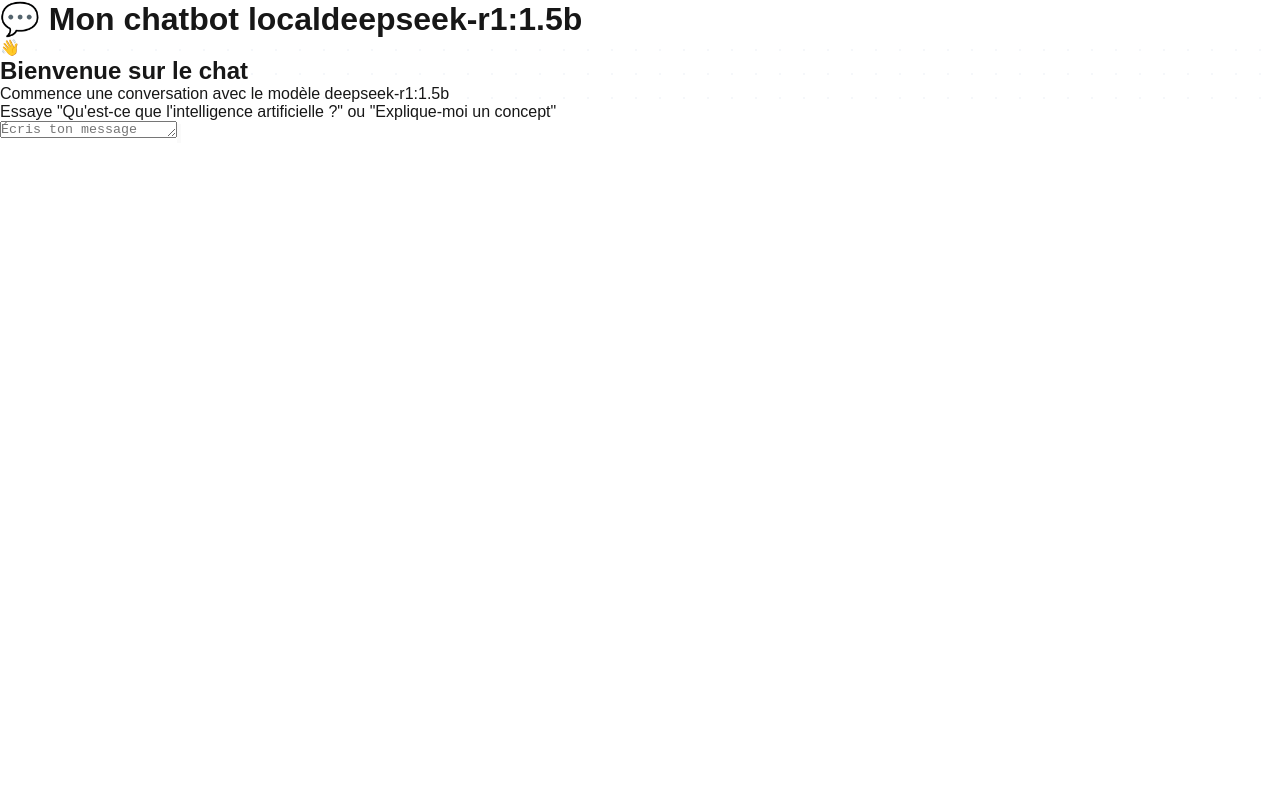
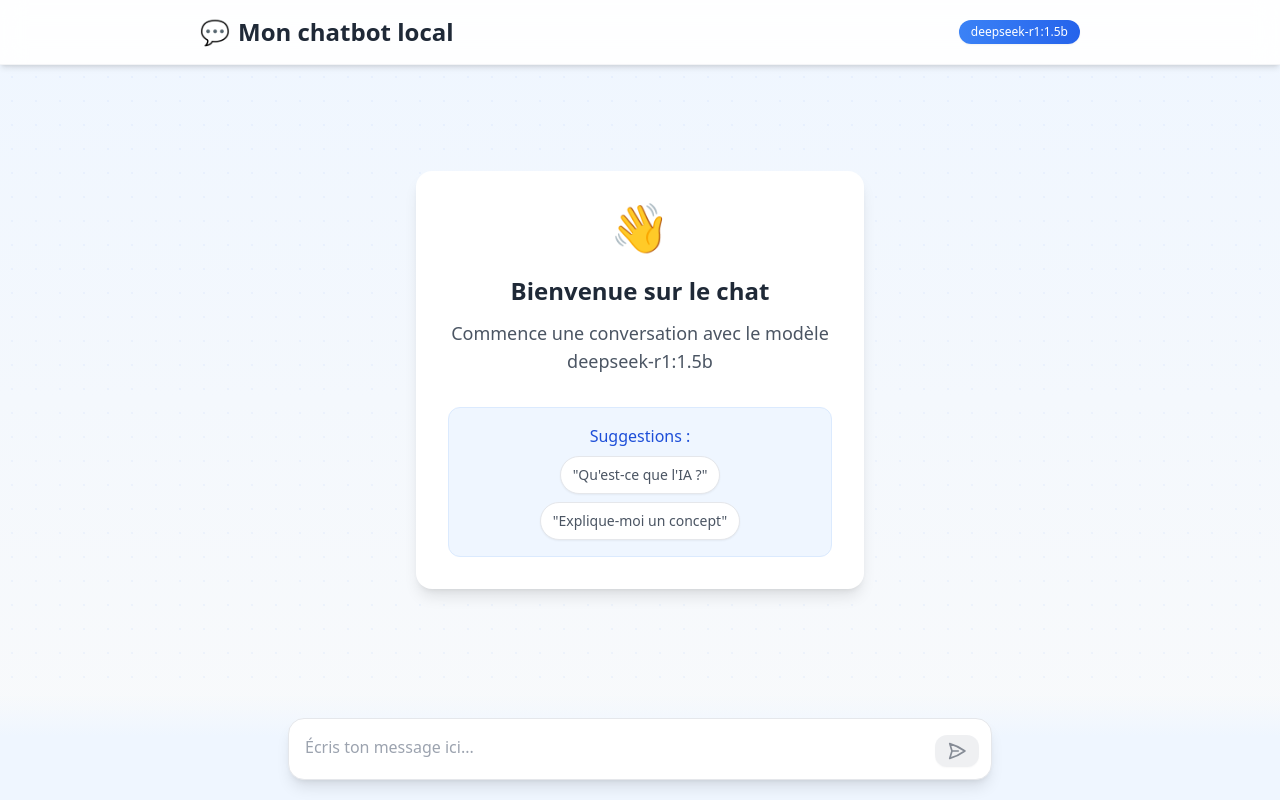
Before and after one commit to ilan-servais/deepseek-ia-local, a Next.js app: page / in a window 1280 px wide. Built offline with nearby package versions, Linux system fonts and the light colour scheme.

Commit message:
feat: enhance chat client UI with improved animations and styling for better user experience

```diff
--- a/app/globals.css
+++ b/app/globals.css
@@ -1,42 +1,37 @@
-:root {
-  --background: #ffffff;
-  --foreground: #171717;
+@tailwind base;
+@tailwind components;
+@tailwind utilities;
+
+/* Styles spécifiques pour l'animation des messages */
+.message-bubble {
+  animation: fadeIn 0.3s ease-out forwards;
 }
 
-@media (prefers-color-scheme: dark) {
-  :root {
-    --background: #0a0a0a;
-    --foreground: #ededed;
-  }
+.typing-dot {
+  animation: blink 1.4s infinite;
 }
 
-html,
-body {
-  max-width: 100vw;
-  overflow-x: hidden;
+.typing-dot:nth-child(2) {
+  animation-delay: 0.2s;
+}
+
+.typing-dot:nth-child(3) {
+  animation-delay: 0.4s;
+}
+
+/* Styles globaux pour améliorer l'apparence */
+:root {
+  --foreground-rgb: 0, 0, 0;
+  --background-start-rgb: 240, 249, 255;
+  --background-end-rgb: 249, 250, 251;
 }
 
 body {
-  color: var(--foreground);
-  background: var(--background);
-  font-family: Arial, Helvetica, sans-serif;
-  -webkit-font-smoothing: antialiased;
-  -moz-osx-font-smoothing: grayscale;
+  color: rgb(var(--foreground-rgb));
+  background: linear-gradient(
+      to bottom,
+      rgb(var(--background-start-rgb)),
+      rgb(var(--background-end-rgb))
+    );
+  min-height: 100vh;
 }
-
-* {
-  box-sizing: border-box;
-  padding: 0;
-  margin: 0;
-}
-
-a {
-  color: inherit;
-  text-decoration: none;
-}
-
-@media (prefers-color-scheme: dark) {
-  html {
-    color-scheme: dark;
-  }
-}
--- a/app/page.tsx
+++ b/app/page.tsx
@@ -2,13 +2,15 @@ import ChatClient from '@/components/chat/Client'
 
 export default function Home() {
   return (
-    <main className="flex flex-col h-screen bg-gray-50">
-      <header className="sticky top-0 z-10 p-4 bg-white shadow-sm border-b border-gray-100">
-        <div className="max-w-2xl mx-auto flex items-center justify-center">
-          <h1 className="text-xl font-semibold flex items-center gap-2">
-            <span>💬 Mon chatbot local</span>
-            <span className="ml-1 text-xs py-0.5 px-1.5 bg-blue-100 text-blue-800 rounded-md">deepseek-r1:1.5b</span>
+    <main className="flex flex-col h-screen bg-gradient-to-b from-blue-50 to-gray-50">
+      <header className="sticky top-0 z-10 p-4 bg-white/90 backdrop-blur-md shadow-md border-b border-gray-100">
+        <div className="max-w-4xl mx-auto flex items-center justify-between px-2">
+          <h1 className="text-2xl font-bold flex items-center gap-2 text-gray-800">
+            <span className="text-blue-500">💬</span> Mon chatbot local
           </h1>
+          <div className="px-3 py-1 bg-gradient-to-r from-blue-500 to-blue-600 text-white rounded-full text-xs font-medium shadow-sm">
+            deepseek-r1:1.5b
+          </div>
         </div>
       </header>
       <div className="flex-1 overflow-hidden">
--- a/components/base/Button.tsx
+++ b/components/base/Button.tsx
@@ -19,20 +19,20 @@ const BaseButton: React.FC<BaseButtonProps> = (props) => {
   } = props
 
   const variantClasses = {
-    primary: 'bg-blue-600 hover:bg-blue-700 text-white',
-    secondary: 'bg-gray-200 hover:bg-gray-300 text-gray-800',
-    outline: 'bg-transparent border border-gray-300 hover:bg-gray-100 text-gray-800',
-    ghost: 'bg-transparent hover:bg-gray-100 text-gray-800'
+    primary: 'bg-gradient-to-r from-blue-500 to-blue-600 hover:from-blue-600 hover:to-blue-700 text-white shadow-md hover:shadow-lg',
+    secondary: 'bg-gray-200 hover:bg-gray-300 text-gray-700 shadow-sm',
+    outline: 'bg-transparent border-2 border-gray-300 hover:bg-gray-50 text-gray-700',
+    ghost: 'bg-transparent hover:bg-gray-100 text-gray-700'
   }
 
   const sizeClasses = {
-    sm: 'text-sm py-1 px-3',
-    md: 'text-base py-2 px-4',
-    lg: 'text-lg py-3 px-6'
+    sm: 'text-sm py-1.5 px-3',
+    md: 'text-base py-2.5 px-5',
+    lg: 'text-lg py-3.5 px-7'
   }
 
-  const baseClasses = 'font-medium rounded transition-colors focus:outline-none focus:ring-2 focus:ring-offset-1 focus:ring-blue-500'
-  const disabledClasses = disabled ? 'opacity-60 cursor-not-allowed' : 'cursor-pointer'
+  const baseClasses = 'font-medium rounded-xl transition-all duration-200 focus:outline-none focus:ring-2 focus:ring-blue-300 focus:ring-offset-1'
+  const disabledClasses = disabled ? 'opacity-60 cursor-not-allowed shadow-none' : 'cursor-pointer'
 
   return (
     <button
--- a/components/base/Input.tsx
+++ b/components/base/Input.tsx
@@ -4,7 +4,7 @@ export type BaseInputProps = InputHTMLAttributes<HTMLInputElement>
 
 const BaseInput: React.FC<BaseInputProps> = (props) => {
   const { className = '', ...rest } = props
-  return <input className={`px-4 py-2 rounded-lg border border-gray-200 focus:outline-none focus:ring-2 focus:ring-blue-500 focus:border-transparent ${className}`} {...rest} />
+  return <input className={`px-4 py-3 rounded-xl border border-gray-200 focus:outline-none focus:ring-2 focus:ring-blue-400 focus:border-transparent transition-all ${className}`} {...rest} />
 }
 
 export default BaseInput
--- a/components/chat/Client.tsx
+++ b/components/chat/Client.tsx
@@ -3,7 +3,6 @@
 import { useChat } from 'ai/react'
 import { useEffect, useRef } from 'react'
 import Form from '@/components/base/Form'
-import Input from '@/components/base/Input'
 import Button from '@/components/base/Button'
 
 const ChatClient: React.FC = () => {
@@ -33,6 +32,7 @@ const ChatClient: React.FC = () => {
     }
   }, [isLoading])
 
+  // Handle keydown events for the textarea
   const handleKeyDown = (e: React.KeyboardEvent<HTMLTextAreaElement>) => {
     if (e.key === 'Enter' && !e.shiftKey) {
       e.preventDefault()
@@ -46,119 +46,131 @@ const ChatClient: React.FC = () => {
     <div className="flex flex-col h-full">
       <div
         ref={chatContainerRef}
-        className="flex-1 overflow-y-auto px-4 py-6 md:px-8 space-y-4"
+        className="flex-1 overflow-y-auto p-4 md:p-8 space-y-6"
         style={{
-          backgroundImage: 'radial-gradient(circle at center, #f5f7fa 1px, transparent 1px)',
+          backgroundImage: 'radial-gradient(circle at center, rgba(59, 130, 246, 0.05) 1px, transparent 1px)',
           backgroundSize: '24px 24px'
         }}
       >
         {messages.length === 0 ? (
           <div className="flex h-full items-center justify-center">
-            <div className="max-w-md w-full p-8 bg-white rounded-2xl shadow-sm text-center">
-              <div className="text-4xl mb-4">👋</div>
-              <h2 className="text-xl font-semibold text-gray-800 mb-2">Bienvenue sur le chat</h2>
-              <p className="text-gray-500 mb-6">
+            <div className="max-w-md w-full p-8 bg-white rounded-2xl shadow-lg text-center transform transition-all hover:scale-105 duration-300">
+              <div className="text-5xl mb-6">👋</div>
+              <h2 className="text-2xl font-bold text-gray-800 mb-3">Bienvenue sur le chat</h2>
+              <p className="text-gray-600 mb-8 text-lg">
                 Commence une conversation avec le modèle deepseek-r1:1.5b
               </p>
-              <div className="text-sm text-gray-400">
-                Essaye "Qu'est-ce que l'intelligence artificielle ?" ou "Explique-moi un concept"
+              <div className="bg-blue-50 p-4 rounded-xl border border-blue-100">
+                <p className="font-medium text-blue-700 mb-2">Suggestions :</p>
+                <div className="flex flex-wrap gap-2 justify-center">
+                  <span className="px-3 py-2 bg-white rounded-full text-sm text-gray-600 shadow-sm hover:shadow-md transition-all cursor-pointer border border-gray-200">
+                    "Qu'est-ce que l'IA ?"
+                  </span>
+                  <span className="px-3 py-2 bg-white rounded-full text-sm text-gray-600 shadow-sm hover:shadow-md transition-all cursor-pointer border border-gray-200">
+                    "Explique-moi un concept"
+                  </span>
+                </div>
               </div>
             </div>
           </div>
         ) : (
-          <div className="max-w-2xl w-full mx-auto space-y-4">
-            {messages.map((message) => (
+          <div className="max-w-3xl w-full mx-auto space-y-6">
+            {messages.map((message, index) => (
               <div
                 key={message.id}
-                className={`flex w-full mb-4 ${message.role === 'user' ? 'justify-start' : 'justify-end'}`}
+                className={`flex w-full mb-6 ${message.role === 'user' ? 'justify-end' : 'justify-start'} message-bubble animate-fadeIn`}
+                style={{ animationDelay: `${index * 0.1}s` }}
               >
-                <div className={`flex items-start gap-2.5 max-w-[85%] ${message.role === 'user' ? 'flex-row' : 'flex-row-reverse'}`}>
-                  <div className={`flex-shrink-0 h-8 w-8 rounded-full flex items-center justify-center text-sm
-                    ${message.role === 'user' ? 'bg-blue-100 text-blue-600' : 'bg-gray-100 text-gray-600'}`}>
+                <div className={`flex items-start gap-3 max-w-[85%] ${message.role === 'user' ? 'flex-row-reverse' : 'flex-row'}`}>
+                  <div className={`flex-shrink-0 h-10 w-10 rounded-full flex items-center justify-center text-sm shadow-md
+                    ${message.role === 'user'
+                      ? 'bg-gradient-to-br from-blue-500 to-blue-600 text-white'
+                      : 'bg-gradient-to-br from-gray-100 to-gray-200 text-gray-700'}`}
+                  >
                     {message.role === 'user' ? '👤' : '🤖'}
                   </div>
 
-                  <div>
-                    <div className={`px-4 py-3 rounded-2xl shadow-sm
+                  <div className={`${message.role === 'user' ? 'items-end' : 'items-start'} flex flex-col`}>
+                    <div className={`px-5 py-4 rounded-2xl shadow-sm max-w-full
                       ${message.role === 'user'
-                        ? 'bg-blue-500 text-white rounded-bl-none'
-                        : 'bg-white border border-gray-100 text-gray-800 rounded-br-none'}`}
+                        ? 'bg-blue-100 text-blue-900 rounded-tr-none border border-blue-200'
+                        : 'bg-white text-gray-800 rounded-tl-none border border-gray-100'}`}
                     >
-                      <div className="whitespace-pre-wrap text-sm leading-relaxed">
+                      <div className="whitespace-pre-wrap text-[15px] leading-relaxed">
                         {message.content}
                       </div>
                     </div>
-                    <div className={`text-xs mt-1 text-gray-500 ${message.role === 'user' ? 'text-left' : 'text-right'}`}>
-                      {new Date().toLocaleTimeString([], {hour: '2-digit', minute:'2-digit'})}
+                    <div className={`text-xs mt-1.5 ${message.role === 'user' ? 'text-right' : 'text-left'} text-gray-500`}>
+                      {message.role === 'user' ? 'Vous' : 'deepseek-r1:1.5b'} · {new Date().toLocaleTimeString([], {hour: '2-digit', minute:'2-digit'})}
                     </div>
                   </div>
                 </div>
               </div>
             ))}
 
-            {/* Indicateur de chargement */}
+            {/* Indicateur de chargement amélioré */}
             {isLoading && (
-              <div className="flex justify-end mb-4">
-                <div className="flex items-start gap-2.5">
-                  <div className="flex-shrink-0 h-8 w-8 rounded-full bg-gray-100 text-gray-600 flex items-center justify-center">
+              <div className="flex justify-start mb-6 animate-fadeIn">
+                <div className="flex items-start gap-3">
+                  <div className="flex-shrink-0 h-10 w-10 rounded-full bg-gradient-to-br from-gray-100 to-gray-200 text-gray-700 flex items-center justify-center shadow-md">
                     🤖
                   </div>
 
                   <div>
-                    <div className="px-4 py-3 rounded-2xl shadow-sm bg-white border border-gray-100">
-                      <div className="flex items-center">
-                        <div className="flex space-x-1.5">
-                          <div className="w-2 h-2 bg-gray-300 rounded-full animate-pulse" style={{ animationDelay: '0ms' }}></div>
-                          <div className="w-2 h-2 bg-gray-300 rounded-full animate-pulse" style={{ animationDelay: '300ms' }}></div>
-                          <div className="w-2 h-2 bg-gray-300 rounded-full animate-pulse" style={{ animationDelay: '600ms' }}></div>
+                    <div className="px-5 py-4 rounded-2xl shadow-sm bg-white border border-gray-100 rounded-tl-none">
+                      <div className="flex items-center h-6">
+                        <div className="flex space-x-2 items-center">
+                          <div className="typing-dot w-2.5 h-2.5 bg-blue-500 rounded-full animate-blink"></div>
+                          <div className="typing-dot w-2.5 h-2.5 bg-blue-500 rounded-full animate-blink"></div>
+                          <div className="typing-dot w-2.5 h-2.5 bg-blue-500 rounded-full animate-blink"></div>
                         </div>
                       </div>
                     </div>
-                    <div className="text-xs mt-1 text-right text-gray-500">
-                      L'IA réfléchit...
+                    <div className="text-xs mt-1.5 text-gray-500">
+                      deepseek-r1:1.5b est en train d'écrire...
                     </div>
                   </div>
                 </div>
               </div>
             )}
 
-            <div ref={messagesEndRef} />
+            <div ref={messagesEndRef} className="h-4" />
           </div>
         )}
 
         {error && (
-          <div className="max-w-2xl w-full mx-auto p-4 bg-red-50 border border-red-200 text-red-700 rounded-lg">
-            <div className="flex items-center gap-2">
+          <div className="max-w-3xl w-full mx-auto p-5 bg-red-50 border border-red-200 text-red-700 rounded-xl shadow-sm animate-pulse">
+            <div className="flex items-center gap-3">
               <svg xmlns="http://www.w3.org/2000/svg" width="24" height="24" viewBox="0 0 24 24" fill="none" stroke="currentColor" strokeWidth="2" strokeLinecap="round" strokeLinejoin="round">
                 <circle cx="12" cy="12" r="10"></circle>
                 <line x1="12" y1="8" x2="12" y2="12"></line>
                 <line x1="12" y1="16" x2="12.01" y2="16"></line>
               </svg>
               <div>
-                <p className="font-medium">Une erreur est survenue</p>
-                <p className="text-sm">{error.message}</p>
+                <p className="font-bold">Une erreur est survenue</p>
+                <p className="text-sm opacity-90">{error.message}</p>
               </div>
             </div>
           </div>
         )}
       </div>
 
-      {/* Zone de saisie */}
-      <div className="sticky bottom-0 left-0 right-0 bg-gradient-to-t from-gray-50 to-transparent pt-4">
-        <div className="max-w-2xl mx-auto px-4 pb-4 md:px-8">
+      {/* Zone de saisie améliorée */}
+      <div className="sticky bottom-0 left-0 right-0 bg-gradient-to-t from-blue-50 from-60% to-transparent pt-6">
+        <div className="max-w-3xl mx-auto px-4 pb-5 md:px-8">
           <Form onSubmit={handleSubmit} className="relative">
-            <div className="relative flex items-end bg-white rounded-2xl shadow-sm border border-gray-200 focus-within:border-blue-300 focus-within:ring-1 focus-within:ring-blue-300">
+            <div className="relative flex items-end bg-white rounded-2xl shadow-lg border border-gray-200 focus-within:ring-2 focus-within:ring-blue-400 focus-within:border-blue-400 transition-shadow">
               <textarea
                 value={input}
                 onChange={handleInputChange as any}
                 onKeyDown={handleKeyDown}
                 placeholder="Écris ton message ici..."
-                className="w-full p-4 pr-14 bg-transparent border-0 resize-none focus:ring-0 focus:outline-none min-h-[56px] max-h-[120px] text-gray-700"
+                className="w-full p-4 pr-16 bg-transparent border-0 resize-none focus:ring-0 focus:outline-none min-h-[60px] max-h-[160px] text-gray-700"
                 disabled={isLoading}
                 rows={1}
                 style={{
                   height: 'auto',
-                  maxHeight: '120px',
+                  maxHeight: '160px',
                   overflowY: 'auto'
                 }}
               />
@@ -167,13 +179,13 @@ const ChatClient: React.FC = () => {
                 disabled={isLoading || !input.trim()}
                 variant={input.trim() ? 'primary' : 'secondary'}
                 size="sm"
-                className="absolute right-3 bottom-3 p-2 rounded-full"
+                className="absolute right-3 bottom-3 p-2.5 rounded-full transition-all transform hover:scale-105 active:scale-95"
               >
                 <svg
                   xmlns="http://www.w3.org/2000/svg"
                   fill="none"
                   viewBox="0 0 24 24"
-                  strokeWidth={1.5}
+                  strokeWidth={2}
                   stroke="currentColor"
                   className="w-5 h-5"
                 >
@@ -186,7 +198,9 @@ const ChatClient: React.FC = () => {
               </Button>
             </div>
             {isLoading && (
-              <p className="text-xs text-center mt-2 text-gray-500">deepseek-r1:1.5b analyse ta demande...</p>
+              <div className="text-xs text-center mt-2.5 text-blue-600 font-medium tracking-wide">
+                deepseek-r1:1.5b analyse ta demande...
+              </div>
             )}
           </Form>
         </div>
```
Also changed, not shown: tailwind.config.js (+16 -0 lines).
